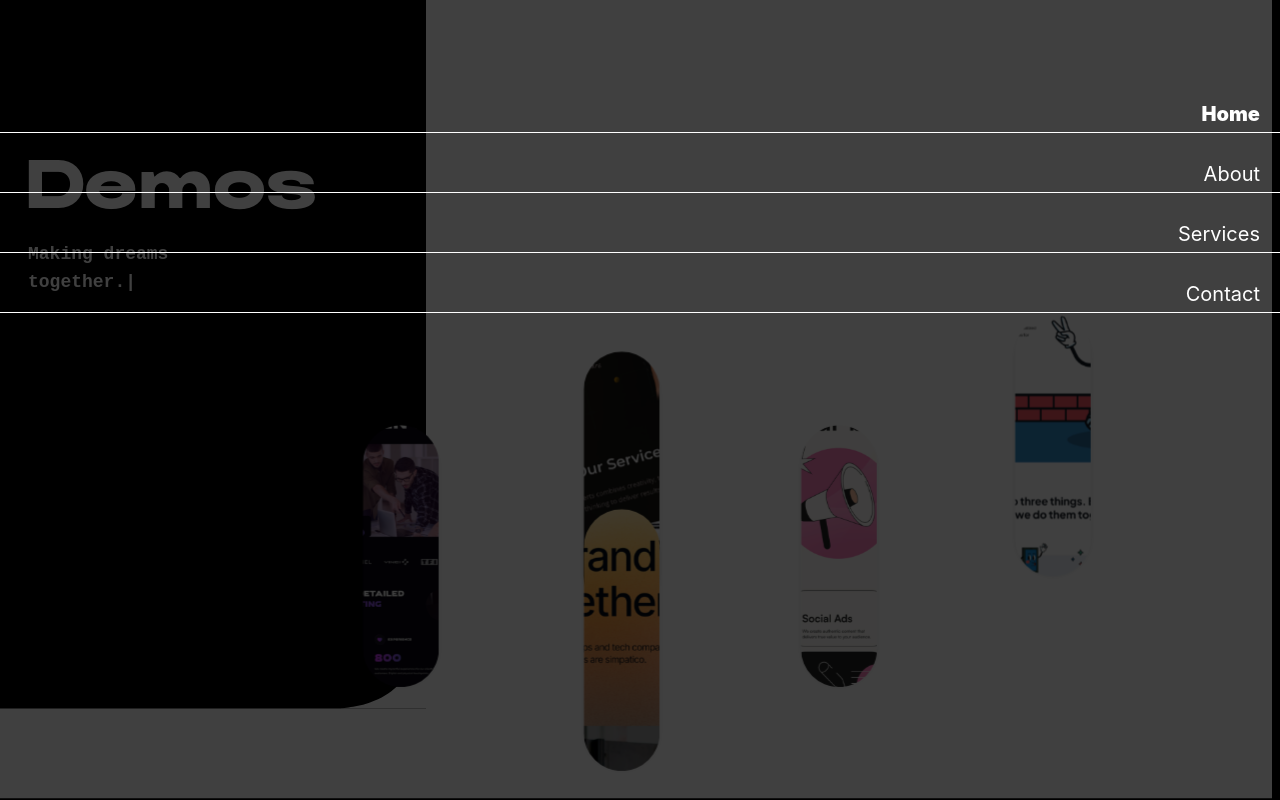
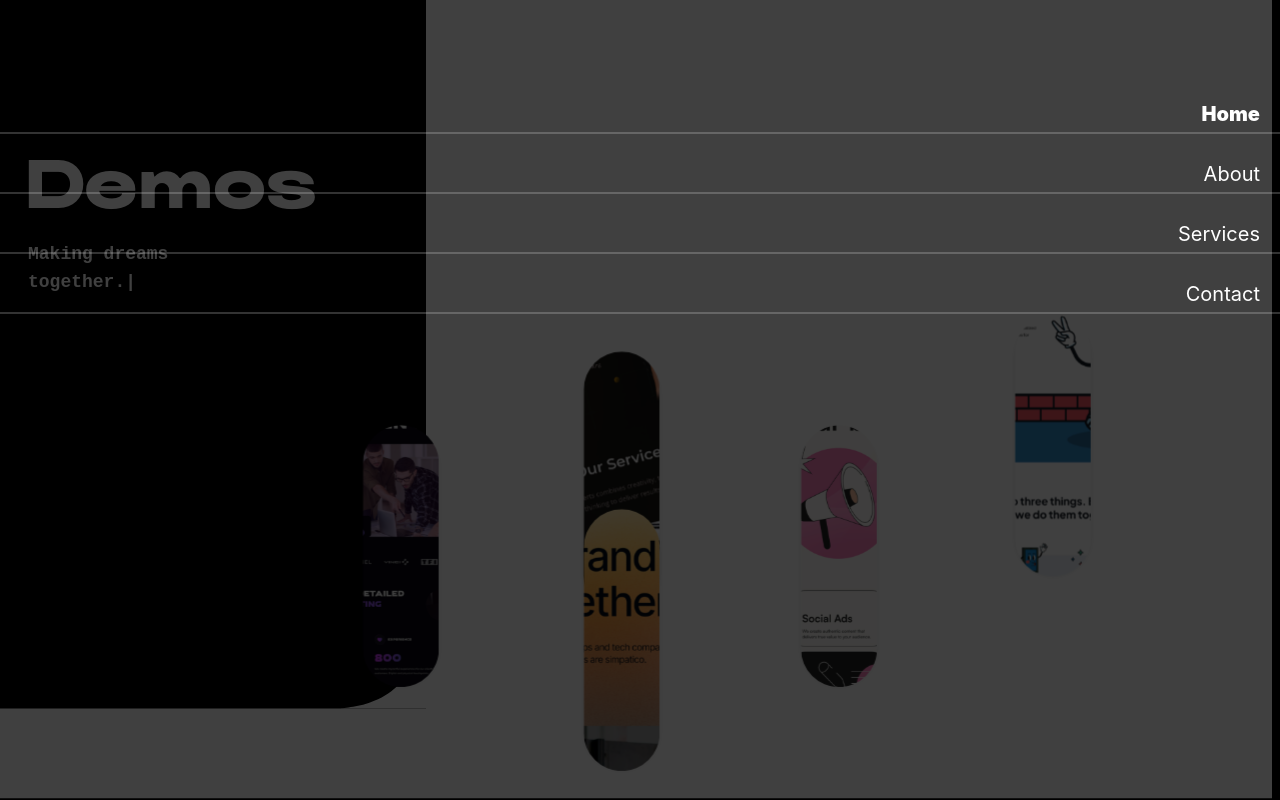
Before and after one commit to McNester/Demos, a Vue app: page / in a window 1280 px wide. Shown: the top 800 px of the page. Built offline with nearby package versions, Linux system fonts and the light colour scheme.

Commit message:
made fade transition for the side bar and adjusted the lines in the side bar

```diff
--- a/src/App.vue
+++ b/src/App.vue
@@ -3,7 +3,9 @@
     <button id="menuBtn" aria-label="Menu button" @click="toggleMenu">
       <img id="menuImg" :src="menuBtn" alt="Menu button" />
     </button>
-    <my-nav :isMenu="isMenu"></my-nav>
+    <transition name="fade">
+      <my-nav :isMenu="isMenu"></my-nav>
+    </transition>
   </header>
 
   <main>
@@ -385,6 +387,22 @@ section {
   }
 }
 
+@keyframes fadeIn {
+  0% {
+    opacity: 0;
+  }
+  100% {
+    opacity: 1;
+  }
+}
+@keyframes fadeOut {
+  0% {
+    opacity: 1;
+  }
+  100% {
+    opacity: 0;
+  }
+}
 .caseAnim1 {
   animation: case1 0.5s 0.5s ease forwards;
 }
@@ -404,4 +422,10 @@ section {
 .caseAnim5 {
   animation: case5 0.9s 0.5s ease forwards;
 }
+.fade-enter-active {
+  animation: fadeIn 0.7s ease;
+}
+.fade-leave-active {
+  animation: fadeOut 0.5s ease forwards;
+}
 </style>
--- a/src/components/NavBar.vue
+++ b/src/components/NavBar.vue
@@ -60,6 +60,6 @@ a {
   @apply font-black;
 }
 .line {
-  @apply absolute w-[100vw] h-[0.01rem] bg-white right-0 mt-1;
+  @apply absolute w-[100vw] h-[0.1rem] bg-white right-0 mt-1 bg-opacity-20;
 }
 </style>
```
